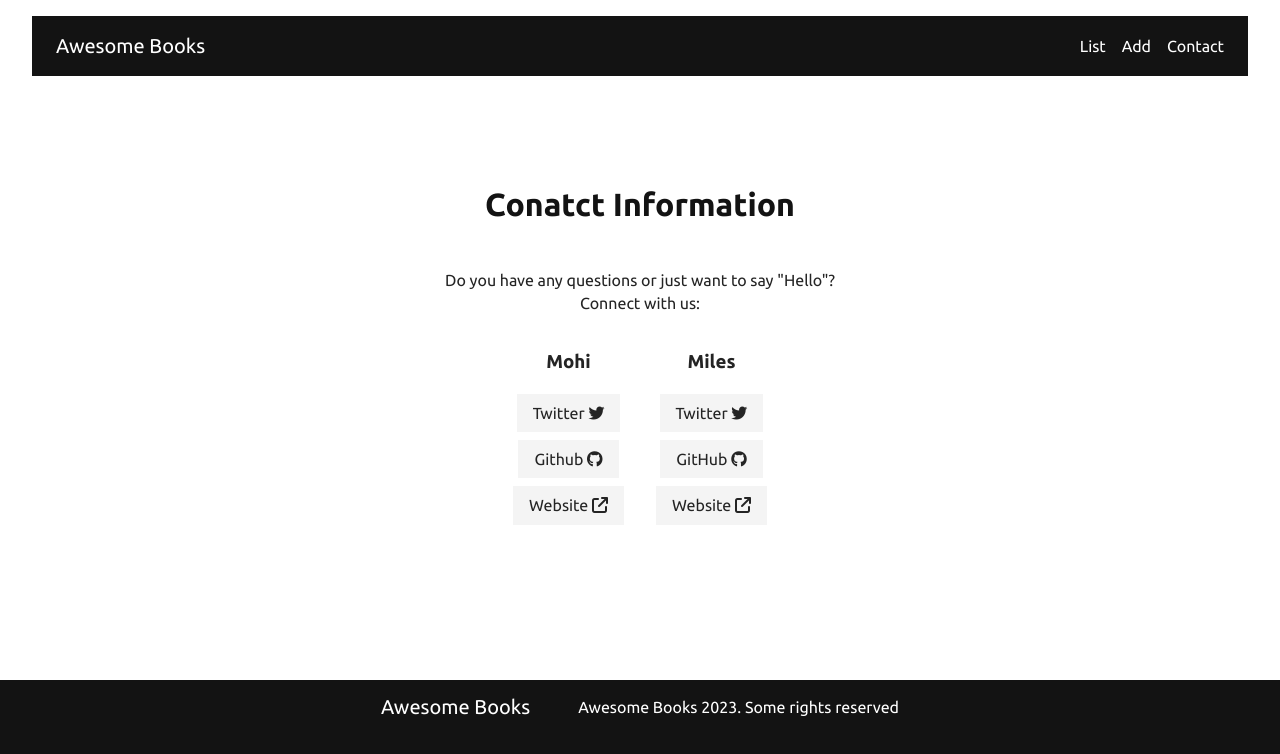
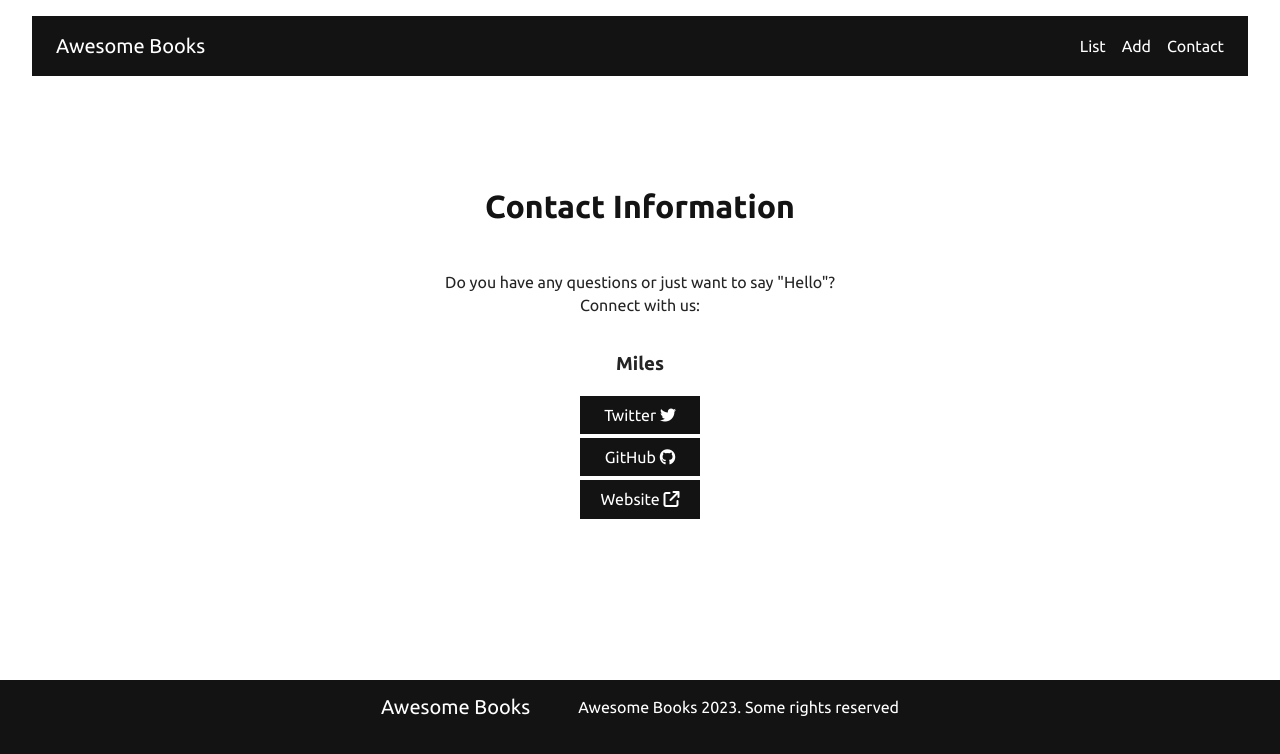
Before and after one commit to Timbar09/Awesome-books-vol-2, a website with bundled scripts: page index.html in a window 1280 px wide. Both pictures are taken after a click on the link "Contact". Built offline with nearby package versions, Linux system fonts and the light colour scheme.

Commit message:
Update contact section

```diff
--- a/index.css
+++ b/index.css
@@ -230,27 +230,33 @@ a {
   display: block;
 }
 
-.contact__details {
+/* .contact__details {
   display: flex;
   justify-content: center;
   gap: 2rem;
   flex-wrap: wrap;
-}
+} */
 
-.contact__detail li:not(:last-child) {
-  margin-bottom: 0.5rem;
+.contact__detail {
+  margin: 0 auto;
+  max-width: 7.5rem;
 }
 
 .contact__link {
+  margin-bottom: 0.25rem;
   display: inline-block;
+  position: relative;
+  left: 0;
+  width: 100%;
   padding: 0.5rem 1rem;
-  background-color: var(--lightGrey);
-  transition: background-color 150ms ease-in-out, color 150ms ease-in-out, box-shadow 150ms ease-in-out;
+  color: white;
+  background-color: var(--black);
+  transition: opacity 150ms ease-in-out, left 150ms ease-in-out, box-shadow 150ms ease-in-out;
 }
 
 .contact__link:hover {
-  color: var(--white);
-  background-color: var(--black);
+  opacity: 0.8;
+  left: 0.5rem;
   box-shadow: 0.25rem 0.25rem 1rem rgba(0, 0, 0, 0.18);
 }
 
--- a/index.html
+++ b/index.html
@@ -61,33 +61,13 @@
 
       <section id="contact" class="contact section close">
         <div class="container container-pall">
-          <h2 class="section__title">Conatct Information</h2>
+          <h2 class="section__title">Contact Information</h2>
 
           <p class="contact__description">
             Do you have any questions or just want to say "Hello"?<span>Connect with us:</span>
           </p>
 
           <div class="contact__details">
-            <ul class="mohi-contacts contact__detail">
-              <h3 class="section-subtitle">Mohi</h3>
-
-              <li>
-                <a href="https://twitter.com/Kholochelam" class="contact__link" target="_blank"
-                  >Twitter <i class="fa-brands fa-twitter"></i
-                ></a>
-              </li>
-              <li>
-                <a href="https://github.com/mohisa302" class="contact__link" target="_blank"
-                  >Github <i class="fa-brands fa-github"></i
-                ></a>
-              </li>
-              <li>
-                <a href="https://mohisa302.github.io/mohisa302.github.ico/" class="contact__link" target="_blank"
-                  >Website <i class="fa-solid fa-arrow-up-right-from-square"></i
-                ></a>
-              </li>
-            </ul>
-
             <ul class="miles-contacts contact__detail">
               <h3 class="section-subtitle">Miles</h3>
 
```
